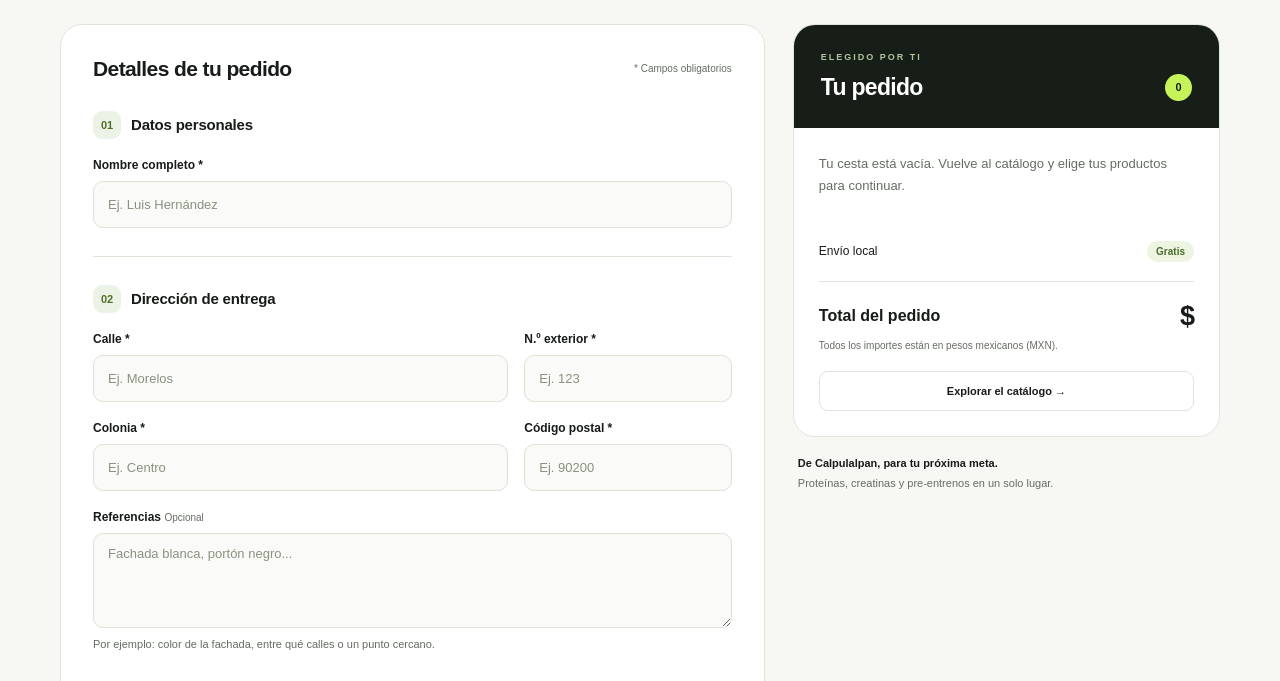
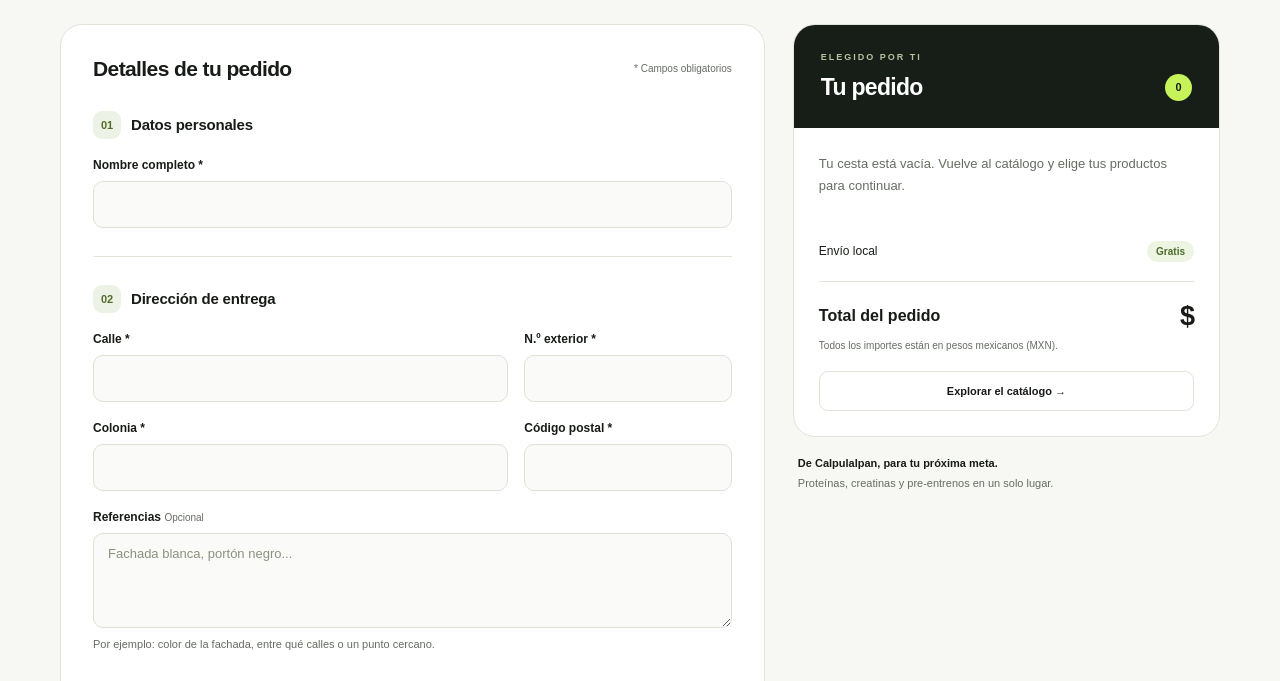
Before and after one commit to Lubia0513/suplex-ecommerce, a Django app: template tienda/templates/tienda/checkout.html in a window 1280 px wide. Shown: the part 320-1001 px from the top of the page. Run offline with Django 5.2, Linux system fonts and the light colour scheme; the template is opened without the code that fills it: values that come from a table or form of the project are taken from there, others are empty.

Commit message:
Sincronizando mapa, WhatsApp y limpiando placeholders

```diff
--- a/tienda/forms.py
+++ b/tienda/forms.py
@@ -11,10 +11,10 @@ class PedidoForm(forms.ModelForm):
         fields = ['nombre_comprador', 'calle', 'numero_exterior', 'colonia', 'codigo_postal', 'referencias', 'metodo_pago', 'latitud', 'longitud']
 
         widgets = {
-            'nombre_comprador': forms.TextInput(attrs={'placeholder': 'Ej. Luis Hernández'}),
-            'calle': forms.TextInput(attrs={'placeholder': 'Ej. Morelos'}),
-            'numero_exterior': forms.TextInput(attrs={'placeholder': 'Ej. 123'}),
-            'colonia': forms.TextInput(attrs={'placeholder': 'Ej. Centro'}),
-            'codigo_postal': forms.TextInput(attrs={'placeholder': 'Ej. 90200'}),
+            'nombre_comprador': forms.TextInput(attrs={'class': 'tu-clase'}),
+            'calle': forms.TextInput(attrs={'class': 'tu-clase'}),
+            'numero_exterior': forms.TextInput(attrs={'class': 'tu-clase'}),
+            'colonia': forms.TextInput(attrs={'class': 'tu-clase'}),
+            'codigo_postal': forms.TextInput(attrs={'class': 'tu-clase'}),
             'referencias': forms.Textarea(attrs={'rows': 2, 'placeholder': 'Fachada blanca, portón negro...'}),
         }
--- a/tienda/templates/tienda/checkout.html
+++ b/tienda/templates/tienda/checkout.html
@@ -322,9 +322,9 @@
             const saved = readCoordinates();
             if (latitude && longitude && typeof window.L !== "undefined") {
                 map = L.map("map").setView(saved || [19.5844, -98.5669], saved ? 16 : 14);
-                L.tileLayer("https://tile.openstreetmap.org/{z}/{x}/{y}.png", {
+                L.tileLayer("https://{s}.basemaps.cartocdn.com/rastertiles/voyager/{z}/{x}/{y}{r}.png", {
                     maxZoom: 19,
-                    attribution: '&copy; <a href="https://www.openstreetmap.org/copyright">OpenStreetMap</a> contributors'
+                    attribution: '&copy; <a href="https://www.openstreetmap.org/copyright">OpenStreetMap</a> contributors &copy; CARTO'
                 }).addTo(map).on("tileerror", () => {
                     setStatus("No se pudo cargar parte del mapa. Revisa tu conexión antes de elegir el domicilio.", "error");
                 });
--- a/tienda/views.py
+++ b/tienda/views.py
@@ -168,7 +168,7 @@ def pedido_exitoso(request, pedido_id):
         mensaje += f"\n*Ubicación Exacta:* https://maps.google.com/?q={pedido.latitud},{pedido.longitud}\n"
 
     mensaje_codificado = urllib.parse.quote(mensaje)
-    numero_whatsapp = "527491028789"  # <- Pon tu número aquí
+    numero_whatsapp = "525611273777"  # <- Pon tu número aquí
     url_whatsapp = f"https://wa.me/{numero_whatsapp}?text={mensaje_codificado}"
 
     return render(request, 'tienda/pedido_exitoso.html', {
```
